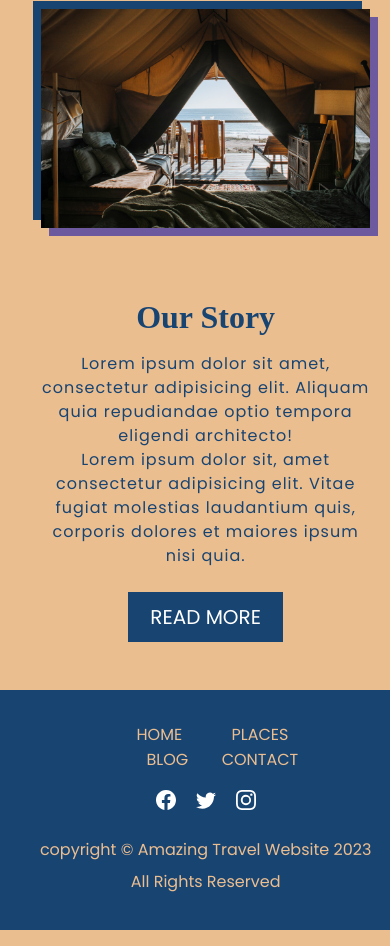
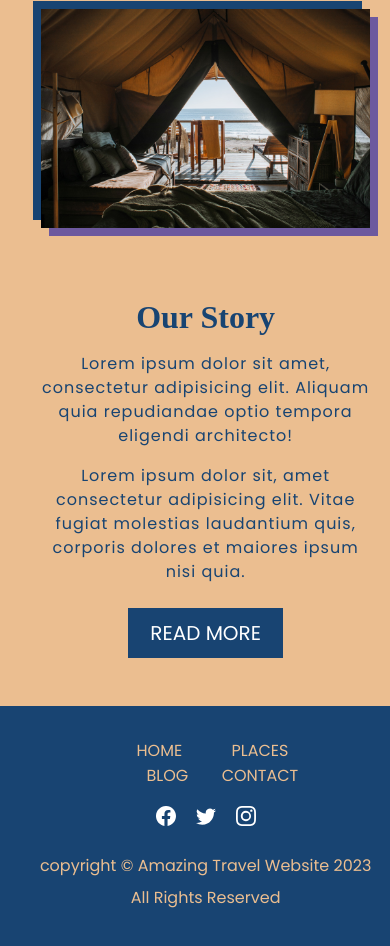
Before and after one commit to Rioba-Ian/gastbyTourismJamStack, a Gatsby site: page / in a window 390 px wide. Shown: the part 1064-2010 px from the top of the page. Built offline with nearby package versions, Linux system fonts and the light colour scheme; Gatsby itself is replaced by a stand-in of ours; a web font is replaced by a local one.

Commit message:
fix whitespacing on the paragraphs

```diff
--- a/src/components/layout.css
+++ b/src/components/layout.css
@@ -36,6 +36,7 @@ img {
 }
 
 p {
+  display: block;
   letter-spacing: 1px;
   line-height: 1.5rem;
 }
--- a/src/css/about.css
+++ b/src/css/about.css
@@ -66,4 +66,8 @@
   .about-info p {
     width: 100%;
   }
+
+  .about-info p + p {
+    margin-top: 1em;
+  }
 }
```
